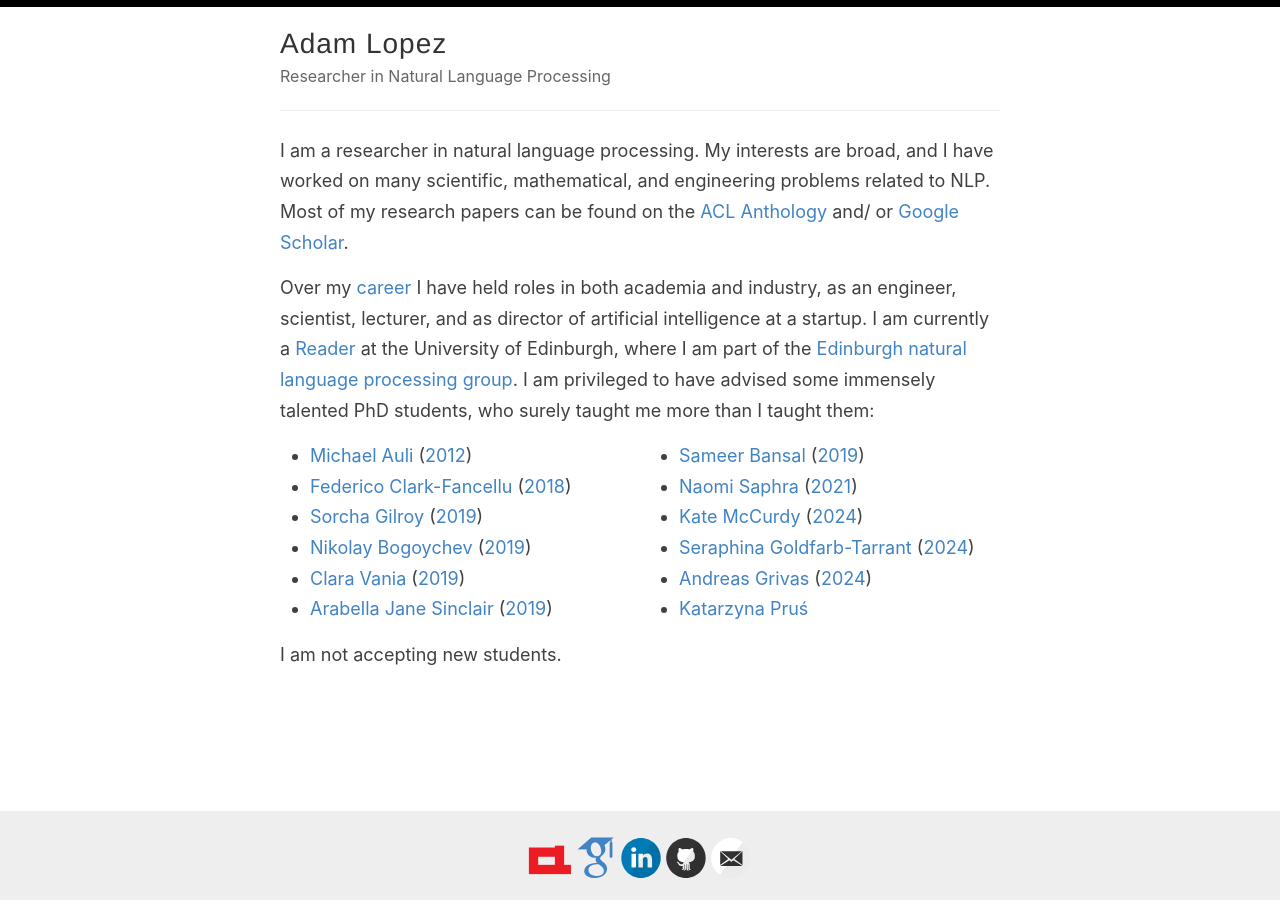
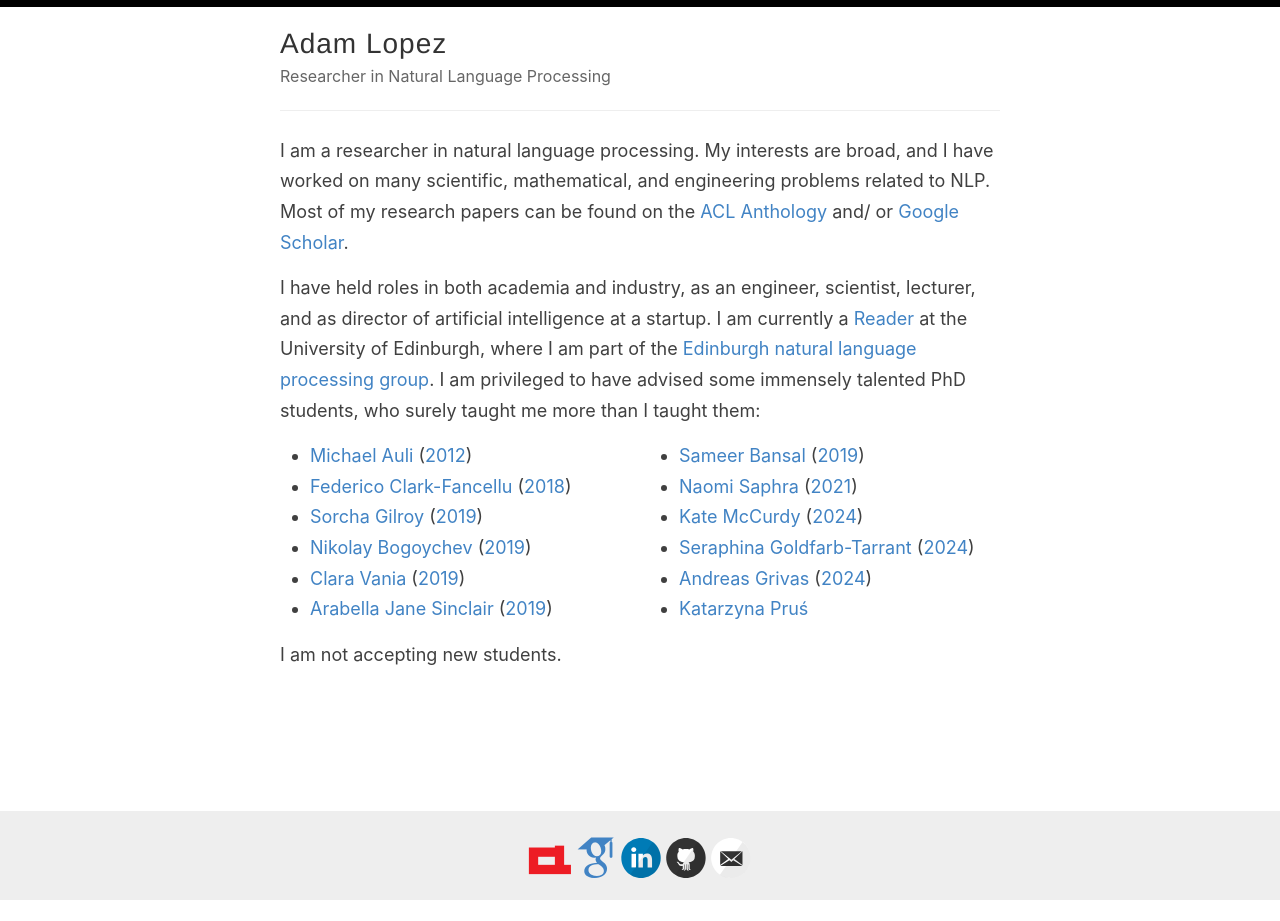
Before and after one commit to alopez/alopez.github.com, a Jekyll site: the page built from index.md, in a window 1280 px wide. Built offline with Jekyll 4.4.1, drawn with Linux system fonts in a browser that asks for light colours; some web fonts are replaced; the list of posts is cut into pages by our own code.

Commit message:
Update index.md

```diff
--- a/index.md
+++ b/index.md
@@ -8,7 +8,7 @@ Most of my research papers can be found on
 the [ACL Anthology](https://www.aclweb.org/anthology/people/a/adam-lopez/)
 and/ or [Google Scholar](https://scholar.google.com/citations?hl=en&user=7KdAmbUAAAAJ&view_op=list_works&sortby=pubdate).
 
-Over my [career](https://www.linkedin.com/in/adam-lopez-nlp-researcher/) I have held roles in both academia and industry, as an engineer, scientist, lecturer, and as director of artificial intelligence at a startup.
+I have held roles in both academia and industry, as an engineer, scientist, lecturer, and as director of artificial intelligence at a startup.
 I am currently a [Reader](https://en.wikipedia.org/wiki/Reader_(academic_rank))
 at the University of Edinburgh, where I am part of the
 [Edinburgh natural language processing group](http://groups.inf.ed.ac.uk/edinburghnlp/).
```
